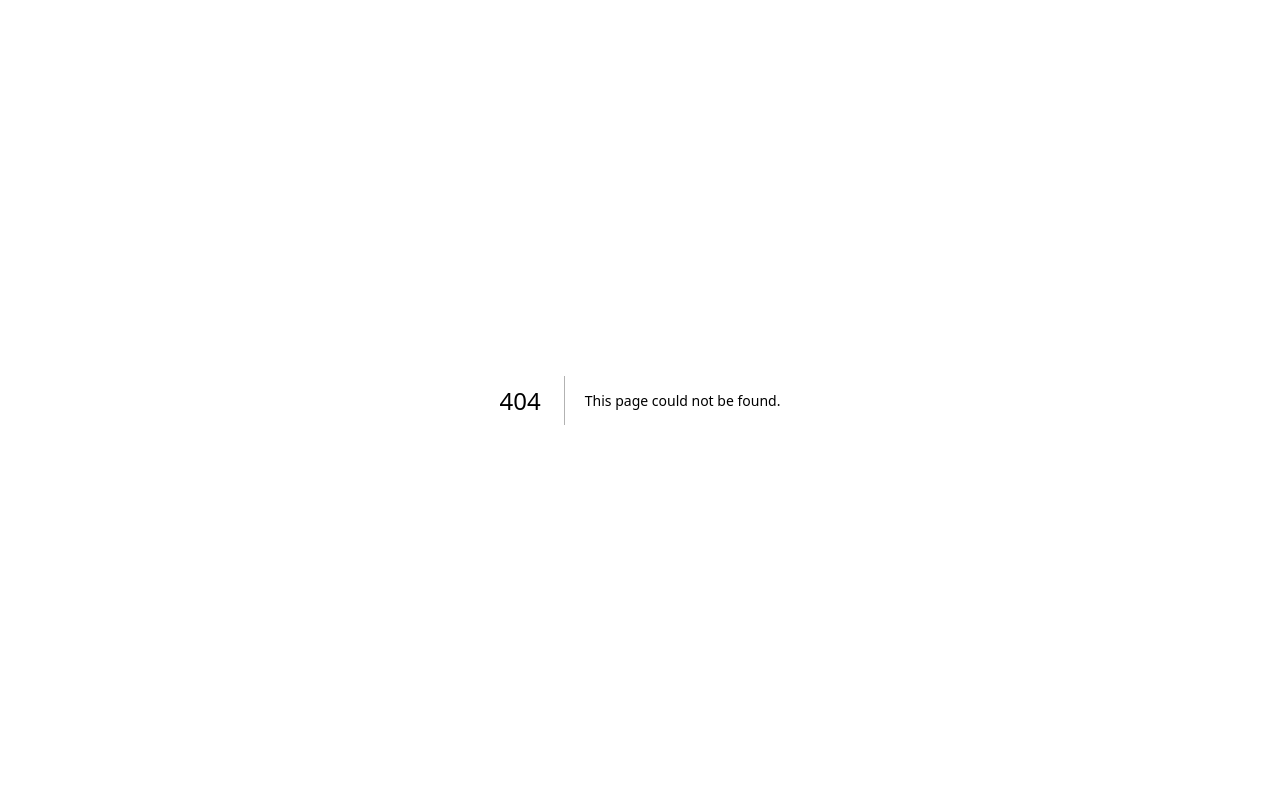
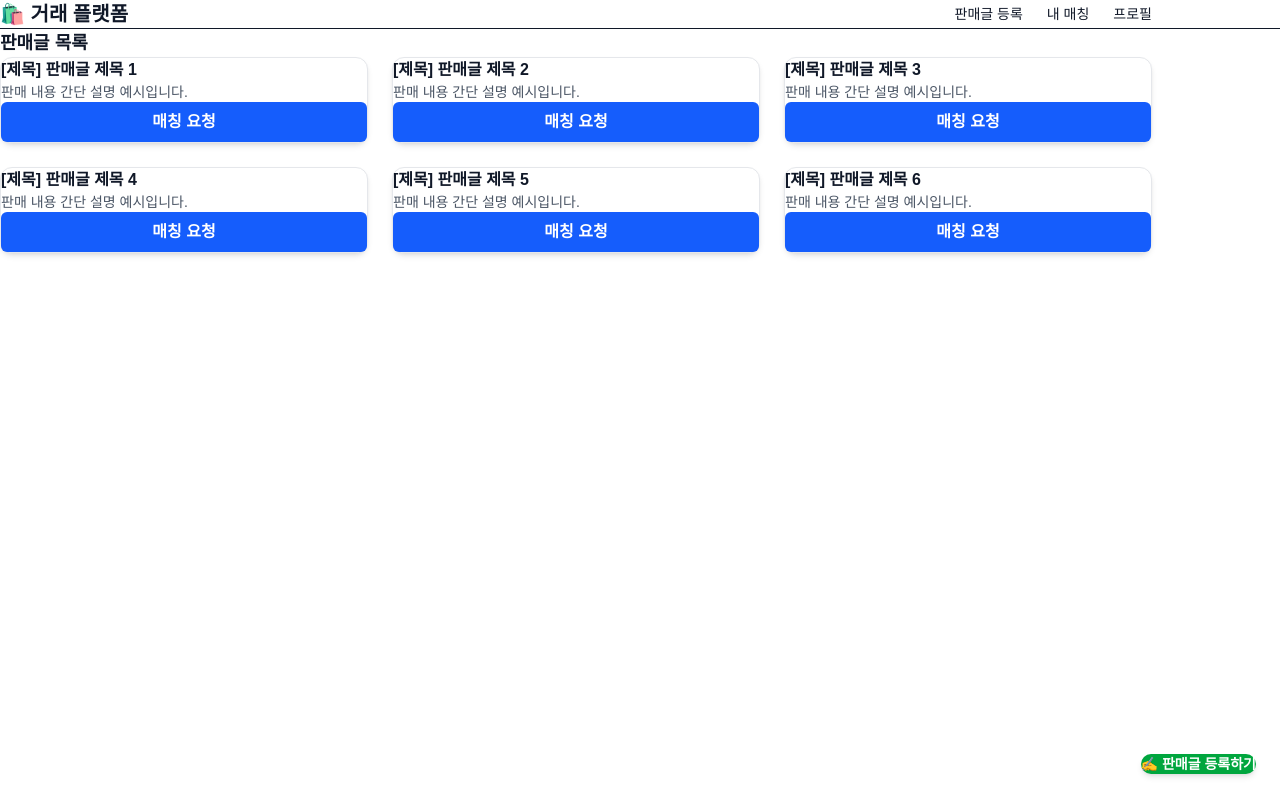
Before and after one commit to chlwlgus4/courier_front, a Next.js app: page /home in a window 1280 px wide. Before the commit this address had no page. Built offline with nearby package versions, Linux system fonts and the light colour scheme.

Commit message:
화면 추가중

```diff
--- a/package.json
+++ b/package.json
@@ -9,6 +9,7 @@
     "lint": "next lint"
   },
   "dependencies": {
+    "@tailwindcss/postcss": "^4.1.5",
     "next": "15.3.1",
     "react": "^19.0.0",
     "react-dom": "^19.0.0"
@@ -22,7 +23,7 @@
     "eslint": "^9",
     "eslint-config-next": "15.3.1",
     "postcss": "^8.5.3",
-    "tailwindcss": "^4.1.4",
+    "tailwindcss": "^4.1.5",
     "typescript": "^5"
   }
 }
--- /dev/null
+++ b/postcss.config.mjs
@@ -0,0 +1,6 @@
+const config = {
+    plugins: {
+        "@tailwindcss/postcss": {},
+    },
+};
+export default config;
--- a/src/app/globals.css
+++ b/src/app/globals.css
@@ -1,3 +1,5 @@
+@import "tailwindcss";
+
 :root {
   --background: #ffffff;
   --foreground: #171717;
--- /dev/null
+++ b/src/app/home/page.tsx
@@ -0,0 +1,51 @@
+// app/home/page.tsx
+import React from "react";
+
+export default function Page() {
+    return (
+        <div className="min-h-screen bg-white text-gray-900">
+            <header className="bg-white border-b sticky top-0 z-10">
+                <div className="max-w-6xl mx-auto px-6 py-4 flex justify-between items-center">
+                    <h1 className="text-xl font-bold">🛍️ 거래 플랫폼</h1>
+                    <nav className="hidden md:flex gap-6 text-sm font-medium">
+                        <a href="#" className="hover:text-blue-600">판매글 등록</a>
+                        <a href="#" className="hover:text-blue-600">내 매칭</a>
+                        <a href="#" className="hover:text-blue-600">프로필</a>
+                    </nav>
+                </div>
+            </header>
+
+            <main className="max-w-6xl mx-auto px-6 py-10">
+                {/* 판매글 리스트 */}
+                <section>
+                    <h2 className="text-lg font-semibold mb-6">판매글 목록</h2>
+                    <div className="grid grid-cols-1 sm:grid-cols-2 lg:grid-cols-3 gap-6">
+                        {[...Array(6)].map((_, i) => (
+                            <div
+                                key={i}
+                                className="bg-white rounded-xl shadow-md border border-gray-200 p-6 flex flex-col justify-between h-full"
+                            >
+                                <div>
+                                    <h3 className="text-base font-bold mb-2">[제목] 판매글 제목 {i + 1}</h3>
+                                    <p className="text-sm text-gray-600">
+                                        판매 내용 간단 설명 예시입니다.
+                                    </p>
+                                </div>
+                                <button className="mt-5 w-full h-10 bg-blue-600 hover:bg-blue-700 text-white text-base rounded-md font-semibold">
+                                    매칭 요청
+                                </button>
+                            </div>
+                        ))}
+                    </div>
+                </section>
+
+                {/* 판매글 등록 CTA */}
+                <div className="fixed bottom-6 right-6 z-50">
+                    <button className="bg-green-600 hover:bg-green-700 text-white font-semibold py-3 px-6 rounded-full shadow-md text-sm">
+                        ✍️ 판매글 등록하기
+                    </button>
+                </div>
+            </main>
+        </div>
+    );
+}
--- /dev/null
+++ b/tailwind.config.js
@@ -0,0 +1,11 @@
+module.exports = {
+    content: [
+        "./app/**/*.{js,ts,jsx,tsx}",
+        "./pages/**/*.{js,ts,jsx,tsx}",
+        "./components/**/*.{js,ts,jsx,tsx}",
+    ],
+    theme: {
+        extend: {},
+    },
+    plugins: [],
+};
```
Also changed, not shown: 1 other file (tests, documents, lock files or other folders).
